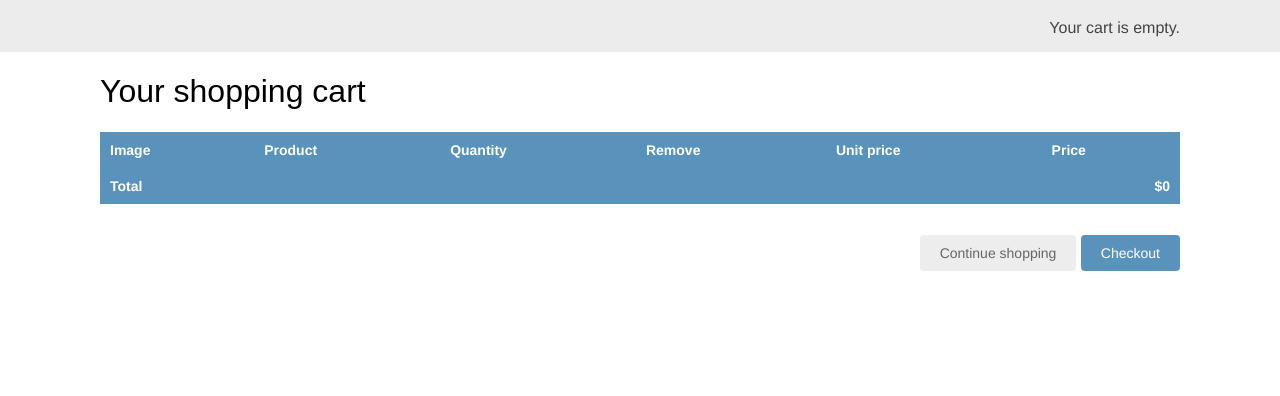
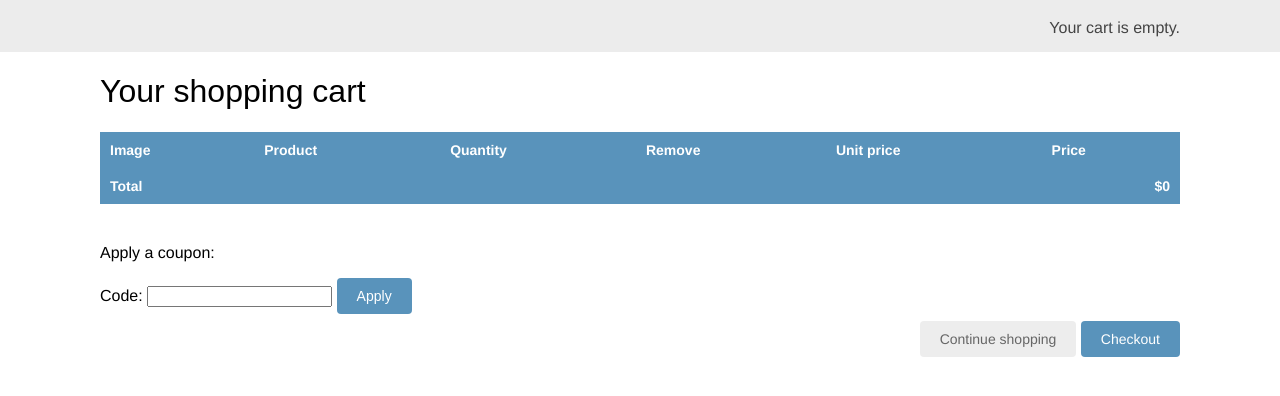
Before and after one commit to JoseJulianMosqueraFuli/ecommerce, a Django app: page /cart/ in a window 1280 px wide. Shown: the part 46-442 px from the top of the page. Run offline with Django 4.2, Linux system fonts and the light colour scheme; parts of the project's set-up code (start-up, migrations or seed data) failed here and were passed over.

Commit message:
feat: add coupon section to template

```diff
--- a/ecommerce/cart/templates/cart/detail.html
+++ b/ecommerce/cart/templates/cart/detail.html
@@ -72,6 +72,12 @@
       </tr>
     </tbody>
   </table>
+  <p>Apply a coupon:</p>
+  <form action="{% url "coupons:apply" %}" method="post">
+    {{ coupon_apply_form }}
+    <input type="submit" value="Apply">
+    {% csrf_token %}
+  </form>
   <p class="text-right">
     <a href="{% url "shop:product_list" %}" class="button
     light">Continue shopping</a>
```
